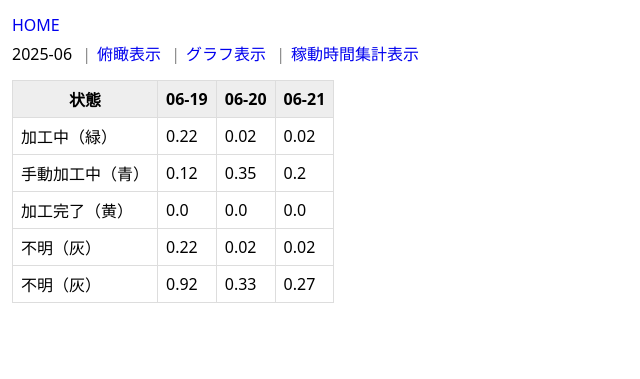
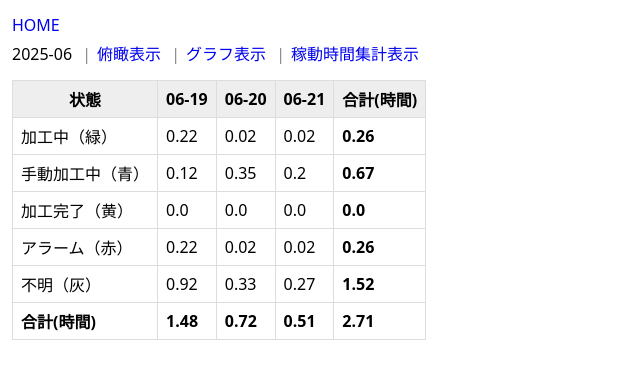
Before and after one commit to mametarou967/FactoryDataViewer, a Flask app: page /month/2025-06/summary in a window 1280 px wide. Shown: the top 379 px of the page, without its empty margins (0-640 px from the left). Run offline with Flask 3, Linux system fonts and the light colour scheme.

Commit message:
month summary fix

```diff
--- a/ViewerWebApplication/app.py
+++ b/ViewerWebApplication/app.py
@@ -646,7 +646,6 @@ def show_month_graph(year_month):
 
 @app.route("/month/<year_month>/summary")
 def show_month_summary(year_month):
-    print("hello")
     try:
         target_month = datetime.strptime(year_month, "%Y-%m")
     except ValueError:
@@ -656,24 +655,21 @@ def show_month_summary(year_month):
     summaries = {state: [] for state in states}
     labels = []
 
-    # 存在する .csv の中で該当月のものだけを処理
+    # 該当月の .csv だけを処理（ファイル名=YYYY-MM-DD.csv）
     for fname in sorted(os.listdir(DATA_DIR)):
-        print(fname)
         if not fname.endswith(".csv"):
             continue
         try:
             date_obj = datetime.strptime(fname[:-4], "%Y-%m-%d")
         except ValueError:
             continue
-
         if date_obj.strftime("%Y-%m") != year_month:
             continue
 
         labels.append(date_obj.strftime("%Y-%m-%d"))
         filepath = os.path.join(DATA_DIR, fname)
-        durations = {state: 0 for state in states}
+        durations_sec = {state: 0 for state in states}
 
-        print(filepath)
         with open(filepath, newline='', encoding='utf-8') as f:
             for row in csv.reader(f):
                 if len(row) < 5:
@@ -681,18 +677,43 @@ def show_month_summary(year_month):
                 try:
                     r, y, g, c = float(row[1]), float(row[2]), float(row[3]), float(row[4])
                     _, _, state, _ = get_light_status(r, y, g, c)
-                    durations[state] += 60
+                    durations_sec[state] += 60  # 1分粒度
                 except:
                     continue
 
+        # 時間(h)に変換して格納
         for state in states:
-            summaries[state].append(round(durations[state] / 3600, 2))
+            summaries[state].append(round(durations_sec[state] / 3600, 2))
 
-    # データが1件もない場合はabort
     if not labels:
         abort(404, description="指定された月にデータが見つかりませんでした")
 
-    return render_template("month/summary.html", year_month=year_month, states=states, labels=labels, summaries=summaries)
+    # 追加：行合計（状態ごとの月合計）、列合計（各日合計）、総合計
+    row_totals = {state: round(sum(summaries[state]), 2) for state in states}
+
+    # 列合計は labels の順に、全状態の和
+    num_days = len(labels)
+    column_totals = []
+    for i in range(num_days):
+        day_sum = 0.0
+        for state in states:
+            # 保険：長さ不一致があっても安全に
+            if i < len(summaries[state]):
+                day_sum += summaries[state][i]
+        column_totals.append(round(day_sum, 2))
+
+    grand_total = round(sum(row_totals.values()), 2)
+
+    return render_template(
+        "month/summary.html",
+        year_month=year_month,
+        states=states,
+        labels=labels,
+        summaries=summaries,
+        row_totals=row_totals,
+        column_totals=column_totals,
+        grand_total=grand_total,
+    )
 
 @app.route("/date/<date>/overview")
 def show_date_overview(date):
--- a/ViewerWebApplication/templates/month/summary.html
+++ b/ViewerWebApplication/templates/month/summary.html
@@ -7,6 +7,7 @@
             {% for label in labels %}
                 <th>{{ label[5:] }}</th>
             {% endfor %}
+            <th>合計(時間)</th>
         </tr>
         {% for state in states %}
         <tr>
@@ -14,17 +15,25 @@
                 {% if state == "加工中" %}加工中（緑）
                 {% elif state == "手動加工中" %}手動加工中（青）
                 {% elif state == "加工完了" %}加工完了（黄）
-                {% elif state == "設備停止／アラーム" %}設備停止／アラーム（赤）
-                {% elif state == "加工終了／設備停止" %}加工終了／設備停止（橙）
-                {% elif state == "加工中／軽微なアラーム" %}加工中／軽微なアラーム（紫）
+                {% elif state == "アラーム" %}アラーム（赤）
                 {% else %}不明（灰）
                 {% endif %}
             </td>
             {% for val in summaries[state] %}
                 <td>{{ val }}</td>
             {% endfor %}
+            <td><strong>{{ row_totals[state] }}</strong></td>
         </tr>
         {% endfor %}
+
+        <!-- 最下行：各日の合計（列合計）と総合計 -->
+        <tr>
+            <td><strong>合計(時間)</strong></td>
+            {% for colsum in column_totals %}
+                <td><strong>{{ colsum }}</strong></td>
+            {% endfor %}
+            <td><strong>{{ grand_total }}</strong></td>
+        </tr>
     </table>
     {% else %}
         <p>この月の有効なデータが見つかりませんでした。</p>
```
